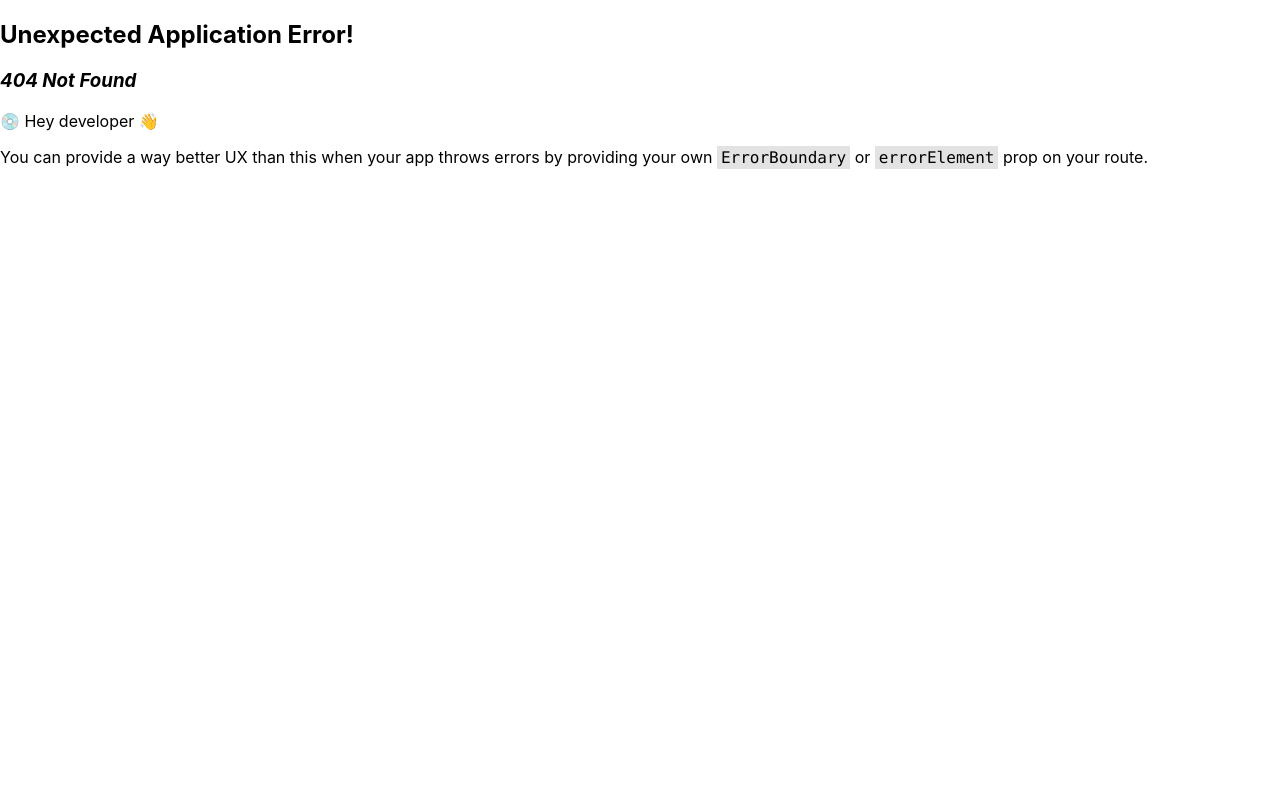
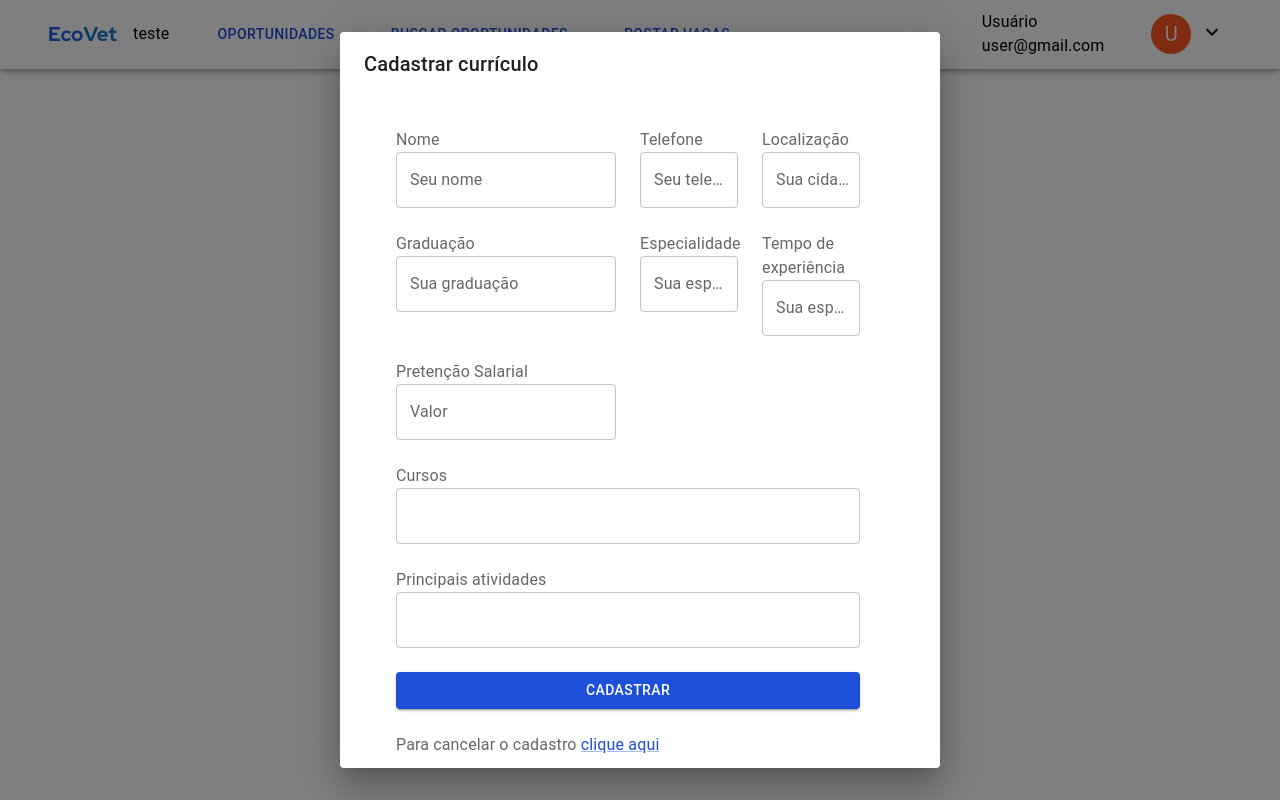
Before and after one commit to ICEI-PUC-Minas-PMV-ADS/pmv-ads-2024-1-e5-proj-empext-t6-pmv-ads-2024-1-e5-ecovet, a React (Create React App) app in the folder codigo-fonte/front-app/: page /cadastrarcurriculo in a window 1280 px wide. Before the commit this address had no page. Built offline with nearby package versions, Linux system fonts and the light colour scheme.

Commit message:
primeiro commit

```diff
--- /dev/null
+++ b/codigo-fonte/front-app/src/pages/CadastroCurriculo.tsx
@@ -0,0 +1,101 @@
+import { useEffect } from 'react';
+import PageContainerComponent from '../component/PageContainer';
+import type { AppDispatch, RootState } from '../reducers/store'
+import { useSelector, useDispatch } from 'react-redux'
+import useMediaQuery from '@mui/material/useMediaQuery';
+import { useTheme } from '@mui/material/styles';
+import { setDialog, setDialogIdle } from '../reducers/dialogReducer'
+import { title } from 'process';
+import DialogComponent from  '../component/Dialog'
+import Button from '@mui/material/Button';
+import TextField from '@mui/material/TextField';
+import Grid from '@mui/material/Grid';
+import FormControl from '@mui/material/FormControl';
+import Typography from '@mui/material/Typography';
+import Link from '@mui/material/Link';
+import SnackbarContent from '@mui/material/SnackbarContent';
+
+
+
+const CurriculoPage = () => {
+  const isDialogOpen = useSelector((state: RootState) => state.dialog.isOpen)
+  const dispatch = useDispatch<AppDispatch>();
+  const theme = useTheme();
+  const isMobile = useMediaQuery(theme.breakpoints.down('sm'));
+
+  useEffect(() => {
+    dispatch(setDialog({
+      title: 'Cadastrar currículo',
+      action: null
+    }))
+  },[])
+
+  return (
+    <PageContainerComponent title="" style={{ marginLeft: isMobile ? 60 : 3000 }}>
+      <DialogComponent open={isDialogOpen} handleClose={() => dispatch(setDialogIdle())}style={{width: '500px!important'}} >
+
+        {/*  mexer só daqui pra baixo */}
+
+        <Grid container spacing={3}style={{width: '100%'}}>
+          <Grid item xs={6}>
+            <Typography>Nome</Typography>
+            <TextField id="filled-basic" style={{width: '100%'}} label="Seu nome" variant="outlined" />
+          </Grid>
+          <Grid item xs={3}>
+            <Typography>Telefone</Typography>
+            <TextField id="filled-basic" style={{width: '100%'}} label="Seu telefone" variant="outlined" />
+          </Grid>
+          <Grid item xs={3}>
+            <Typography>Localização</Typography>
+            <TextField id="filled-basic" style={{width: '100%'}} label="Sua cidade" variant="outlined" />
+          </Grid>
+          <Grid item xs={6}>
+            <Typography>Graduação</Typography>
+            <TextField id="filled-basic" style={{width: '100%'}} label="Sua graduação" variant="outlined" />
+          </Grid>
+          <Grid item xs={3}>
+            <Typography>Especialidade</Typography>
+            <TextField id="filled-basic" style={{width: '100%'}} label="Sua especialidade" variant="outlined" />
+          </Grid>
+          <Grid item xs={3}>
+            <Typography>Tempo de experiência</Typography>
+            <TextField id="filled-basic" style={{width: '100%'}} label="Sua esperiência" variant="outlined" />
+          </Grid>
+          <Grid item xs={6}>
+            <Typography>Pretenção Salarial</Typography>
+            <TextField id="filled-basic" style={{width: '100%'}} label="Valor" variant="outlined" />
+          </Grid>
+          <Grid item xs={12}>
+            <Typography>Cursos</Typography>
+            <TextField id="filled-basic" style={{width: '100%'}} label="" variant="outlined" />
+          </Grid>
+          <Grid item xs={12}>
+            <Typography style={{height: '30%'}}>Principais atividades</Typography>
+            <TextField id="filled-basic" style={{width: '100%'}} label="" variant="outlined" />
+          </Grid>
+
+
+          <Grid item xs={12}>
+            <Button variant="contained" style={{width: '100%'}} >Cadastrar</Button>
+          </Grid>
+
+          <Grid item xs={12}>
+              <Typography>Para cancelar o cadastro <Link href="#">clique aqui</Link></Typography>
+          </Grid>
+        </Grid>
+
+
+
+
+
+
+        {/*  mexer só daqui pra cima */}
+      </DialogComponent>
+
+
+
+    </PageContainerComponent>
+  )
+}
+
+export default CurriculoPage
--- a/codigo-fonte/front-app/src/routes.tsx
+++ b/codigo-fonte/front-app/src/routes.tsx
@@ -3,6 +3,7 @@ import React, { useState } from 'react';
 import { createBrowserRouter } from "react-router-dom";
 
 import AuthorizedPage from './component/AuthorizedPage'
+import CurriculoPage from './pages/CadastroCurriculo';
 
 import HomePage from './pages/Home'
 import LoginPage from './pages/Login'
@@ -14,8 +15,8 @@ const router = createBrowserRouter([
     element: <AuthorizedPage children={<HomePage />} role='user'/>
   },
   {
-    path: "/login",
-    element: <AuthorizedPage children={<LoginPage />} role='user'/>
+    path: "/cadastrarcurriculo",
+    element: <AuthorizedPage children={<CurriculoPage />} role='user'/>
   }
 ]);
 
```
